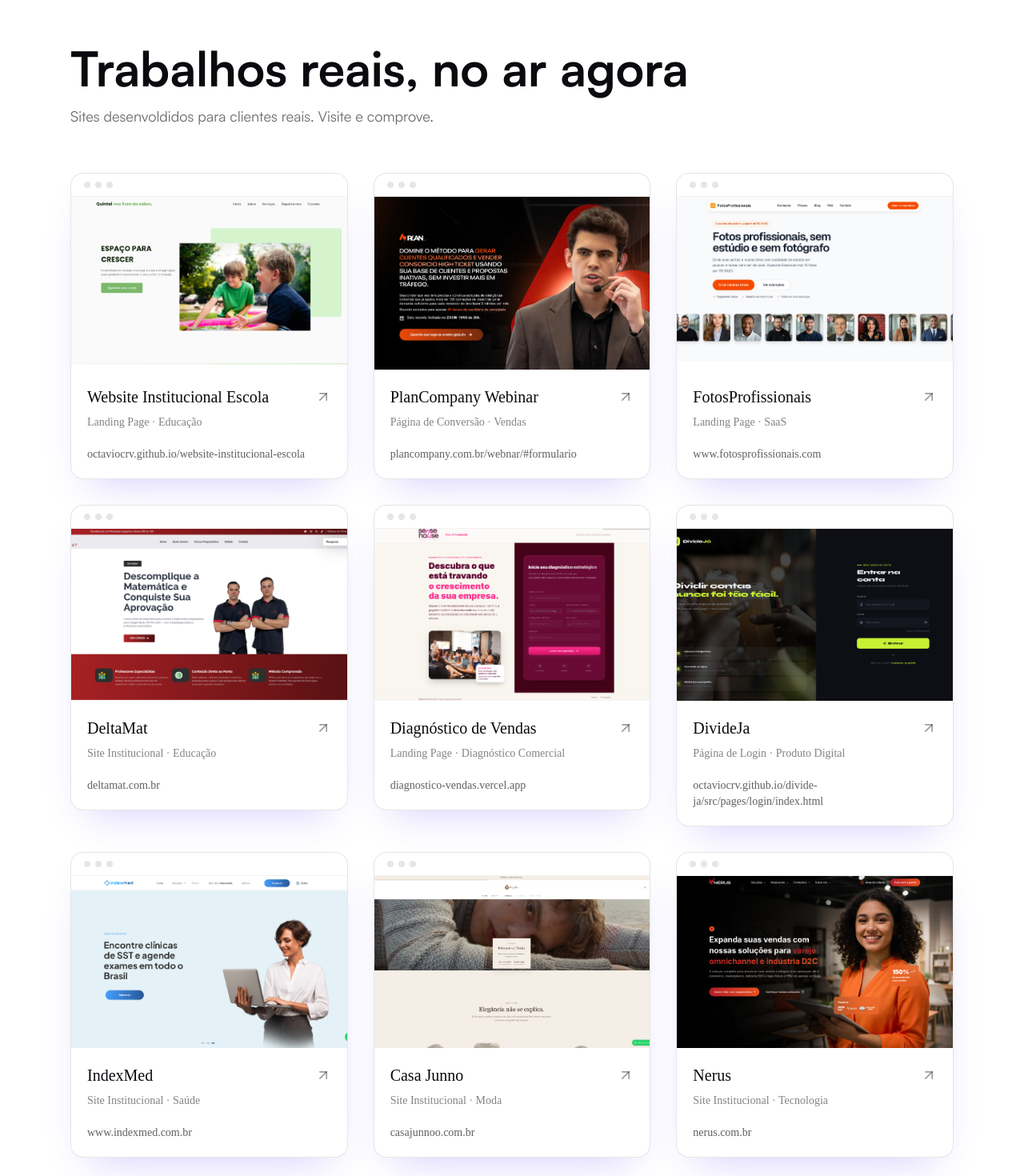
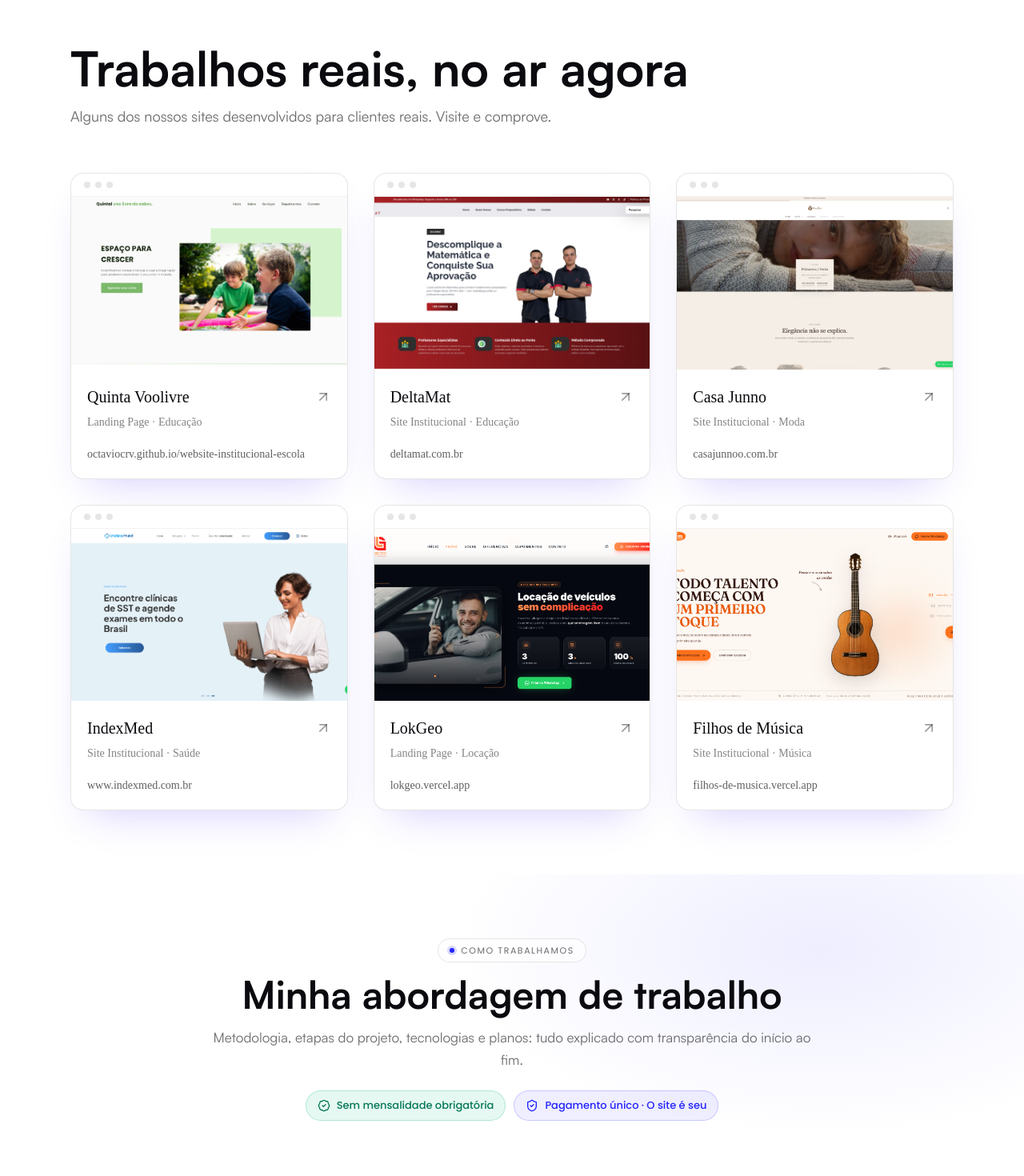
Before and after one commit to octaviocrv/lumeweb, a Next.js app: page / in a window 1280 px wide. Shown: the part 2440-3910 px from the top of the page at 80% size. Built offline with nearby package versions, Linux system fonts and the light colour scheme.

Commit message:
primeira leva de ajustes feedback clientes

```diff
--- a/components/sections/AboutSection.tsx
+++ b/components/sections/AboutSection.tsx
@@ -33,11 +33,11 @@
   { icon: Code2, label: "Design sob medida" },
   { icon: Palette, label: "Site rápido e responsivo" },
   { icon: Rocket, label: "Otimizado para o Google" },
-  { icon: Sparkles, label: "Suporte durante todo processo" },
+  { icon: Sparkles, label: "Suporte durante todo o processo" },
 ];
 
 const stats = [
-  { value: "3", label: "Anos dentro do mercado" },
+  { value: "3", label: "Anos de mercado" },
   { value: "46", label: "Projetos entregues" },
   { value: "98%", label: "Clientes que indicam meu trabalho" },
 ];
@@ -202,13 +202,9 @@
                 className="relative mt-5 max-w-[560px] text-[16px] leading-7 text-balance sm:text-[17px]"
                 style={{ ...display, ...muted }}
               >
-                Aparecer no Google ou ter um Instagram ativo virou o básico é só a porta de entrada.
-                O que realmente faz alguém confiar no seu trabalho é o que essa pessoa encontra
-                depois de clicar no seu link.
+                Aparecer no Google, ou ter um Instagram ativo, virou o básico: é só a porta de entrada. O que realmente faz alguém confiar no seu trabalho é o que essa pessoa encontra depois de clicar no seu link.
                 <br />
-                É o seu site que mostra o que você faz, transmite profissionalismo e conduz o
-                visitante até suas redes. Meu trabalho é construir essa ponte, para o cliente
-                fechar negócio com você.
+                É o seu site que apresenta o que você faz, transmite profissionalismo e conduz o visitante até o próximo passo. Meu trabalho é construir essa ponte para transformar visitantes em clientes.
               </p>
 
               {/* Imagem de apoio + selo, sobrepostos */}
--- a/components/sections/ApproachSection.tsx
+++ b/components/sections/ApproachSection.tsx
@@ -232,7 +232,7 @@
       { text: "Suporte de 7 dias após publicação" },
     ],
     cta: "Quero o Essencial",
-    message: "Ola!%20Quero%20o%20plano%20Essencial%20(R%24%20497).",
+    message: "Ol%C3%A1!%20Quero%20o%20plano%20Essencial%20(R%24%20497).",
   },
   {
     name: "Profissional",
@@ -259,7 +259,7 @@
       { text: "Meta Pixel para campanhas pagas", included: false },
     ],
     cta: "Quero o Profissional",
-    message: "Ola!%20Quero%20o%20plano%20Profissional%20(R%24%20897).",
+    message: "Ol%C3%A1!%20Quero%20o%20plano%20Profissional%20(R%24%20897).",
   },
   {
     name: "Completo",
@@ -282,7 +282,7 @@
       { text: "Suporte de 30 dias após publicação" },
     ],
     cta: "Quero o Completo",
-    message: "Ola!%20Quero%20o%20plano%20Completo%20(R%24%201.497).",
+    message: "Ol%C3%A1!%20Quero%20o%20plano%20Completo%20(R%24%201.497).",
   },
 ];
 
@@ -1068,7 +1068,7 @@
             </div>
 
             <a
-              href={`${WHATSAPP}Ola!%20Quero%20um%20orcamento%20para%20o%20meu%20site.`}
+              href={`${WHATSAPP}Ol%C3%A1!%20Quero%20um%20or%C3%A7amento%20para%20o%20meu%20site.`}
               target="_blank"
               rel="noopener noreferrer"
               className="group inline-flex min-h-12 w-full items-center justify-between gap-3 rounded-full bg-white py-2 pl-5 pr-2 font-medium text-[#2323FF] transition-all duration-200 ease-out hover:-translate-y-px active:translate-y-0 active:scale-[0.98] sm:w-auto"
--- a/components/sections/WorkSection.tsx
+++ b/components/sections/WorkSection.tsx
@@ -13,25 +13,11 @@
 
 const projects: Project[] = [
   {
-    title: "Website Institucional Escola",
+    title: "Quinta Voolivre",
     subtitle: "Landing Page · Educação",
     href: "https://octaviocrv.github.io/website-institucional-escola/",
     image: "/projetos/SiteQuintalVooLivre.png",
-    alt: "Projeto Website Institucional Escola",
-  },
-  {
-    title: "PlanCompany Webinar",
-    subtitle: "Página de Conversão · Vendas",
-    href: "https://plancompany.com.br/webnar/#formulario",
-    image: "/projetos/SitePaginaVsl.png",
-    alt: "Projeto PlanCompany Webinar",
-  },
-  {
-    title: "FotosProfissionais",
-    subtitle: "Landing Page · SaaS",
-    href: "https://www.fotosprofissionais.com/",
-    image: "/projetos/SiteFotosProfissionais.png",
-    alt: "Projeto FotosProfissionais",
+    alt: "Projeto Quinta Voolivre",
   },
   {
     title: "DeltaMat",
@@ -41,18 +27,11 @@
     alt: "Projeto DeltaMat",
   },
   {
-    title: "Diagnóstico de Vendas",
-    subtitle: "Landing Page · Diagnóstico Comercial",
-    href: "https://diagnostico-vendas.vercel.app/",
-    image: "/projetos/DiagnosticoEstrategicoComercial.png",
-    alt: "Projeto Diagnostico de Vendas",
-  },
-  {
-    title: "DivideJa",
-    subtitle: "Página de Login · Produto Digital",
-    href: "https://octaviocrv.github.io/divide-ja/src/pages/login/index.html",
-    image: "/projetos/SiteDivideJa.png",
-    alt: "Projeto DivideJa",
+    title: "Casa Junno",
+    subtitle: "Site Institucional · Moda",
+    href: "https://casajunnoo.com.br/",
+    image: "/projetos/SiteModaCasaJunno.png",
+    alt: "Projeto Casa Junno",
   },
   {
     title: "IndexMed",
@@ -62,66 +41,87 @@
     alt: "Projeto IndexMed",
   },
   {
-    title: "Casa Junno",
-    subtitle: "Site Institucional · Moda",
-    href: "https://casajunnoo.com.br/",
-    image: "/projetos/SiteModaCasaJunno.png",
-    alt: "Projeto Casa Junno",
-  },
-  {
-    title: "Nerus",
-    subtitle: "Site Institucional · Tecnologia",
-    href: "https://nerus.com.br/",
-    image: "/projetos/SiteNerus.png",
-    alt: "Projeto Nerus",
-  },
-  {
     title: "LokGeo",
     subtitle: "Landing Page · Locação",
     href: "https://lokgeo.vercel.app/",
-    image: "/projetos/SiteLokGeo.png",
+    image: "/projetos/fotolokgeo2.png",
     alt: "Projeto LokGeo",
   },
-  {
-    title: "Casa Vento",
-    subtitle: "Site Institucional · Educação Infantil",
-    href: "https://casavento.com.br/",
-    image: "/projetos/casavento.png",
-    alt: "Projeto Casa Vento",
-  },
-  {
-    title: "Studio Up Fitness",
-    subtitle: "Landing Page · Academia",
-    href: "https://octaviocrv.github.io/Landing-Page-Academia/",
-    image: "/projetos/SiteAcademia.png",
-    alt: "Projeto Studio Up Fitness",
-  },
-  {
-    title: "Bruno Pedroso",
-    subtitle: "Landing Page · Portfólio",
-    href: "https://eubrunopedroso.vercel.app/",
-    image: "/projetos/brunogoogle.png",
-    alt: "Projeto Bruno Pedroso",
-  },
+  // {
+  //   title: "Bruno Pedroso",
+  //   subtitle: "Landing Page · Portfólio",
+  //   href: "https://eubrunopedroso.vercel.app/",
+  //   image: "/projetos/brunogoogle.png",
+  //   alt: "Projeto Bruno Pedroso",
+  // },
+  // {
+  //   title: "PlanCompany Webinar",
+  //   subtitle: "Página de Conversão · Vendas",
+  //   href: "https://plancompany.com.br/webnar/#formulario",
+  //   image: "/projetos/SitePaginaVsl.png",
+  //   alt: "Projeto PlanCompany Webinar",
+  // },
+  // {
+  //   title: "FotosProfissionais",
+  //   subtitle: "Landing Page · SaaS",
+  //   href: "https://www.fotosprofissionais.com/",
+  //   image: "/projetos/SiteFotosProfissionais.png",
+  //   alt: "Projeto FotosProfissionais",
+  // },
+  // {
+  //   title: "Diagnóstico de Vendas",
+  //   subtitle: "Landing Page · Diagnóstico Comercial",
+  //   href: "https://diagnostico-vendas.vercel.app/",
+  //   image: "/projetos/DiagnosticoEstrategicoComercial.png",
+  //   alt: "Projeto Diagnóstico de Vendas",
+  // },
+  // {
+  //   title: "DivideJa",
+  //   subtitle: "Página de Login · Produto Digital",
+  //   href: "https://octaviocrv.github.io/divide-ja/src/pages/login/index.html",
+  //   image: "/projetos/SiteDivideJa.png",
+  //   alt: "Projeto DivideJa",
+  // },
+  // {
+  //   title: "Nerus",
+  //   subtitle: "Site Institucional · Tecnologia",
+  //   href: "https://nerus.com.br/",
+  //   image: "/projetos/SiteNerus.png",
+  //   alt: "Projeto Nerus",
+  // },
+  // {
+  //   title: "Casa Vento",
+  //   subtitle: "Site Institucional · Educação Infantil",
+  //   href: "https://casavento.com.br/",
+  //   image: "/projetos/casavento.png",
+  //   alt: "Projeto Casa Vento",
+  // },
+  // {
+  //   title: "Studio Up Fitness",
+  //   subtitle: "Landing Page · Academia",
+  //   href: "https://octaviocrv.github.io/Landing-Page-Academia/",
+  //   image: "/projetos/SiteAcademia.png",
+  //   alt: "Projeto Studio Up Fitness",
+  // },
   {
     title: "Filhos de Música",
     subtitle: "Site Institucional · Música",
     href: "https://filhos-de-musica.vercel.app/",
     image: "/projetos/filhosdemusica.png",
-    alt: "Projeto Filhos de Musica",
+    alt: "Projeto Filhos de Música",
   },
-  {
-    title: "Takeosan",
-    subtitle: "Cardápio Digital · Restaurante",
-    href: "https://takeosan.menudino.com/",
-  },
-  {
-    title: "Multiverso Burguer",
-    subtitle: "Cardápio Online · Hamburgueria",
-    href: "https://multiversoburguer.netlify.app/",
-    image: "/projetos/multiversoburguer.png",
-    alt: "Projeto Multiverso Burguer",
-  },
+  // {
+  //   title: "Takeosan",
+  //   subtitle: "Cardápio Digital · Restaurante",
+  //   href: "https://takeosan.menudino.com/",
+  // },
+  // {
+  //   title: "Multiverso Burguer",
+  //   subtitle: "Cardápio Online · Hamburgueria",
+  //   href: "https://multiversoburguer.netlify.app/",
+  //   image: "/projetos/multiversoburguer.png",
+  //   alt: "Projeto Multiverso Burguer",
+  // },
 ];
 
 const fadeUp = {
@@ -164,7 +164,7 @@
                 color: "color-mix(in oklab,var(--color-dark_black) 60%,transparent)",
               }}
             >
-              Sites desenvoldidos para clientes reais. Visite e comprove.
+              Alguns dos nossos sites desenvolvidos para clientes reais. Visite e comprove.
             </p>
           </motion.div>
 
```
Also changed, not shown: public/projetos/fotolokgeo2.png (added).
